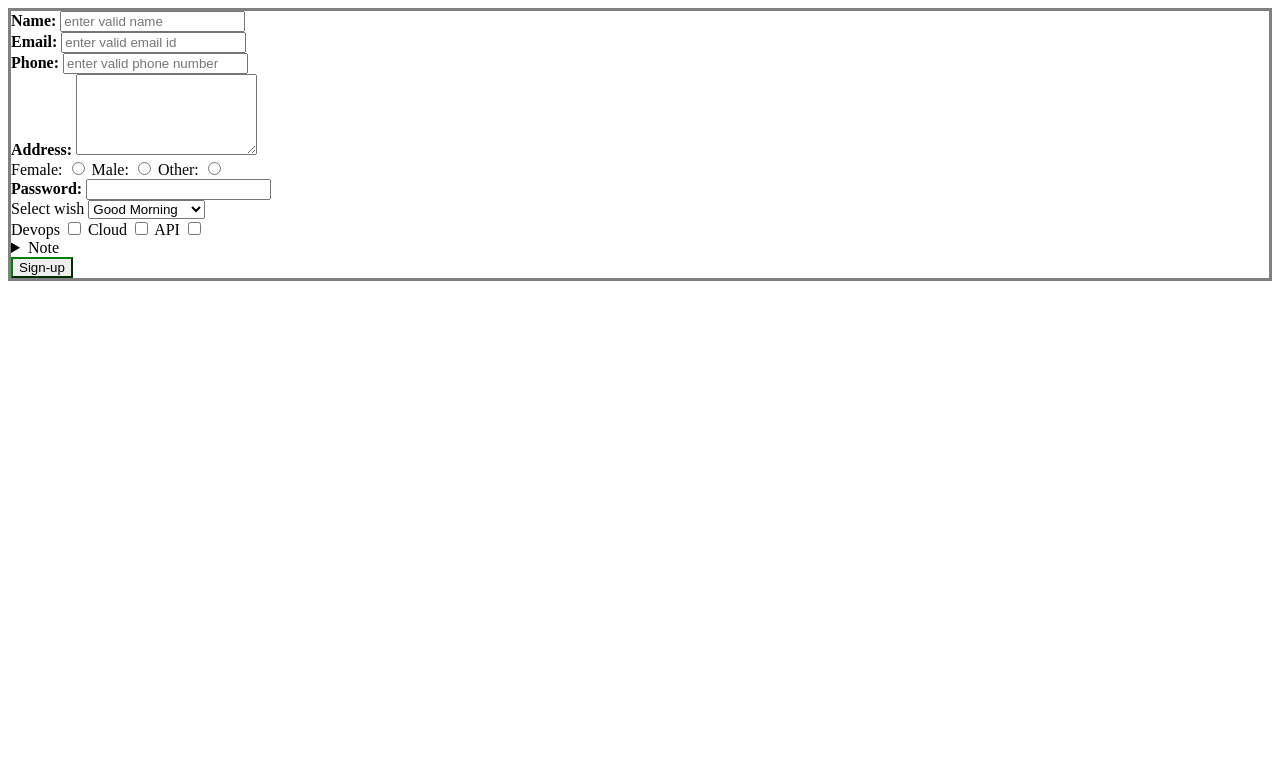
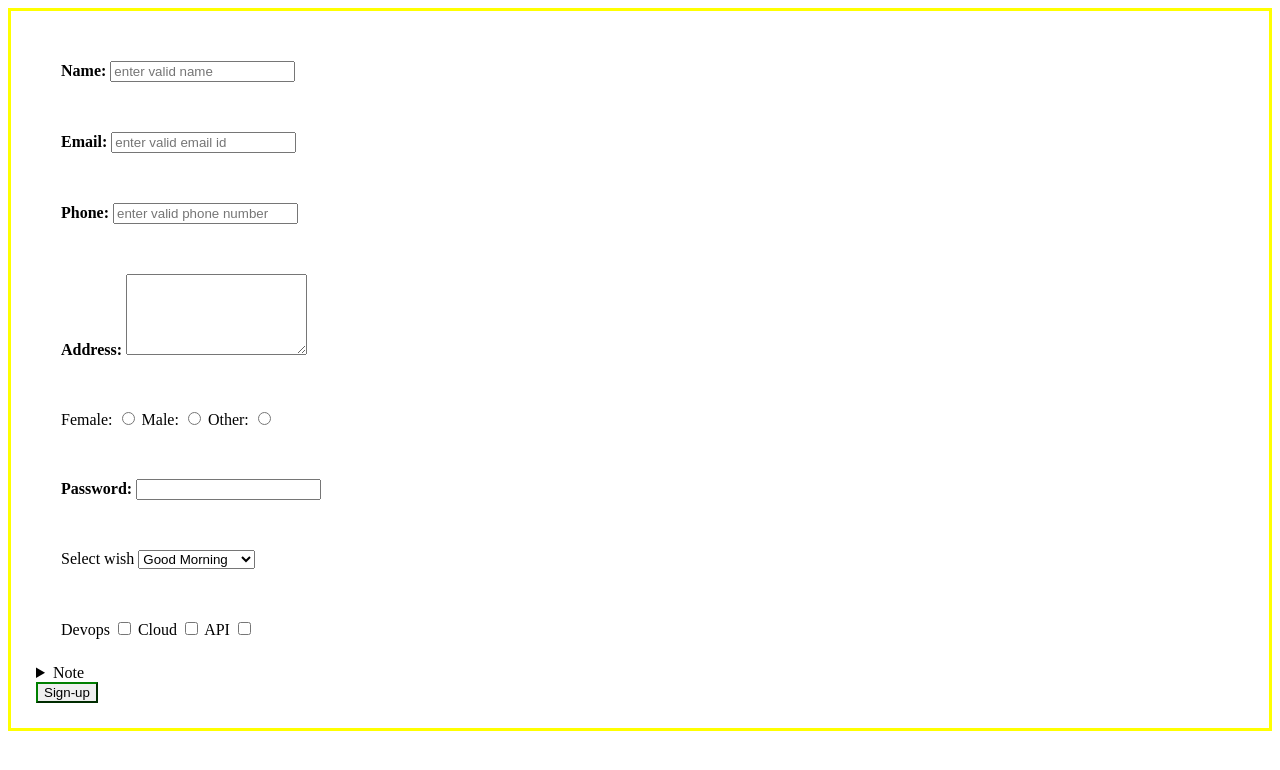
Before and after one commit to Shubha9799/thbs_mean_mern, a plain HTML site: page html-css/form.html in a window 1280 px wide. Drawn offline with Linux system fonts and the light colour scheme.

Commit message:
added padding and border

```diff
--- a/html-css/form.css
+++ b/html-css/form.css
@@ -1,6 +1,11 @@
 body{
-    border:3px solid grey;
+    border:3px solid yellow;
 }
 button{
     border-color: green;
 }
+.form_ex{
+    border-color:grey;
+    border:3px;
+    padding:25px;
+}
```
